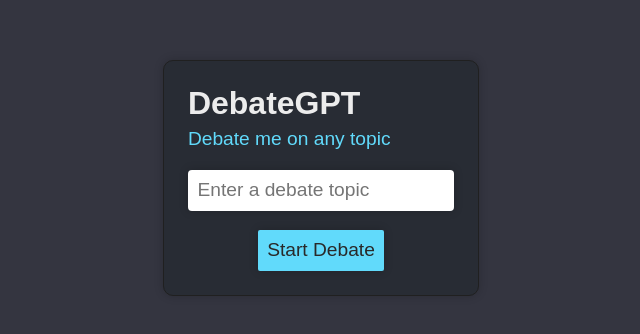
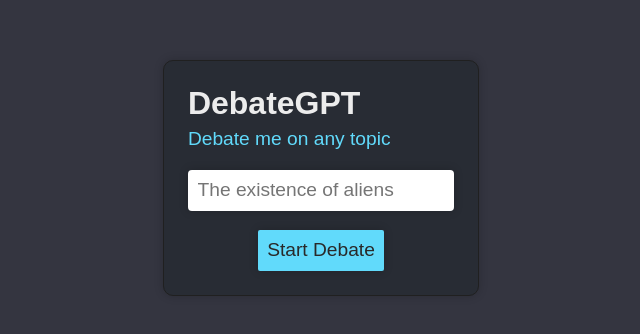
Before and after one commit to emilamaj/DebateGPT, a React (Create React App) app in the folder frontend/: page / in a window 1280 px wide. Shown: the part 222-556 px from the top of the page, without its empty margins (319-959 px from the left). Built offline with nearby package versions, Linux system fonts and the light colour scheme; no server answers; the HTML template or start-up script is replaced by a standard one.

Commit message:
Change topic input placeholder text

```diff
--- a/frontend/src/components/LandingPage.js
+++ b/frontend/src/components/LandingPage.js
@@ -34,7 +34,7 @@ function LandingPage() {
               type="text"
               value={topic}
               onChange={handleInputChange}
-              placeholder="Enter a debate topic"
+              placeholder="The existence of aliens"
               className="topic-input"
             />
             <button type="submit" className="submit-button">Start Debate</button>
```
